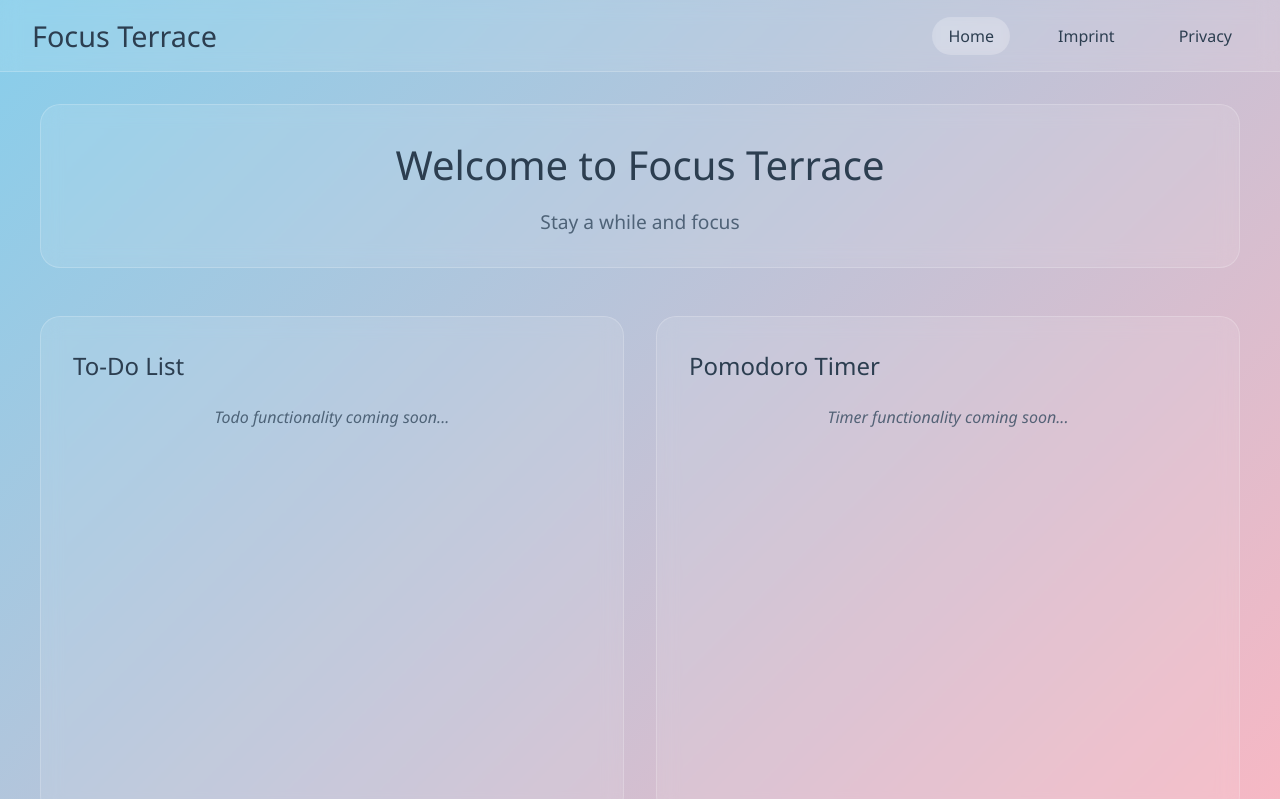
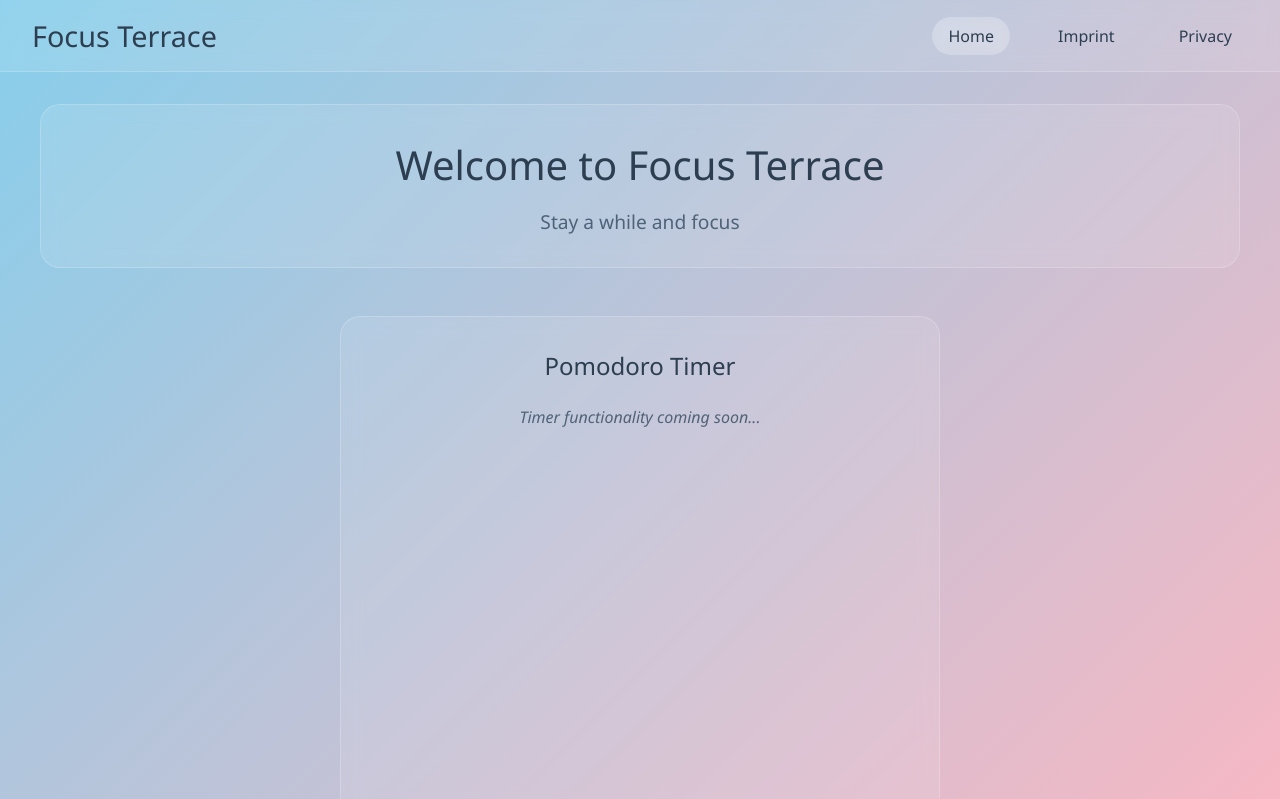
Before and after one commit to Lygaios/Focus-Terrace, a Vue app: page / in a window 1280 px wide. Shown: the top 799 px of the page. Built offline with nearby package versions, Linux system fonts and the light colour scheme.

Commit message:
Remove To-Do List component and update Home view layout for Pomodoro Timer

```diff
--- a/src/components/TodoList.vue
+++ /dev/null
@@ -1,26 +0,0 @@
-<template>
-  <div class="todo-list">
-    <h3>To-Do List</h3>
-    <p class="placeholder-text">Todo functionality coming soon...</p>
-  </div>
-</template>
-
-<script setup lang="ts">
-// Basic Vue component - functionality will be added step by step
-</script>
-
-<style scoped>
-.todo-list h3 {
-  color: #2c3e50;
-  margin-bottom: 1.5rem;
-  font-weight: 300;
-  font-size: 1.5rem;
-}
-
-.placeholder-text {
-  color: #34495e;
-  opacity: 0.8;
-  text-align: center;
-  font-style: italic;
-}
-</style>
--- a/src/views/Home.vue
+++ b/src/views/Home.vue
@@ -6,12 +6,7 @@
     </div>
 
     <div class="main-content">
-      <div class="left-panel">
-        <h3>To-Do List</h3>
-        <p class="placeholder-text">Todo functionality coming soon...</p>
-      </div>
-
-      <div class="right-panel">
+      <div class="timer-panel">
         <h3>Pomodoro Timer</h3>
         <p class="placeholder-text">Timer functionality coming soon...</p>
       </div>
@@ -57,27 +52,28 @@
 }
 
 .main-content {
-  display: grid;
-  grid-template-columns: 1fr 1fr;
-  gap: 2rem;
+  display: flex;
+  justify-content: center;
+  margin-bottom: 2rem;
 }
 
-.left-panel,
-.right-panel {
+.timer-panel {
   background: rgba(255, 255, 255, 0.1);
   backdrop-filter: blur(10px);
   border-radius: 20px;
   border: 1px solid rgba(255, 255, 255, 0.2);
   padding: 2rem;
   min-height: 500px;
+  width: 100%;
+  max-width: 600px;
 }
 
-.left-panel h3,
-.right-panel h3 {
+.timer-panel h3 {
   color: #2c3e50;
   margin-bottom: 1.5rem;
   font-weight: 300;
   font-size: 1.5rem;
+  text-align: center;
 }
 
 .placeholder-text {
@@ -99,10 +95,4 @@
   opacity: 0.7;
   margin: 0;
 }
-
-@media (max-width: 768px) {
-  .main-content {
-    grid-template-columns: 1fr;
-  }
-}
 </style>
```
